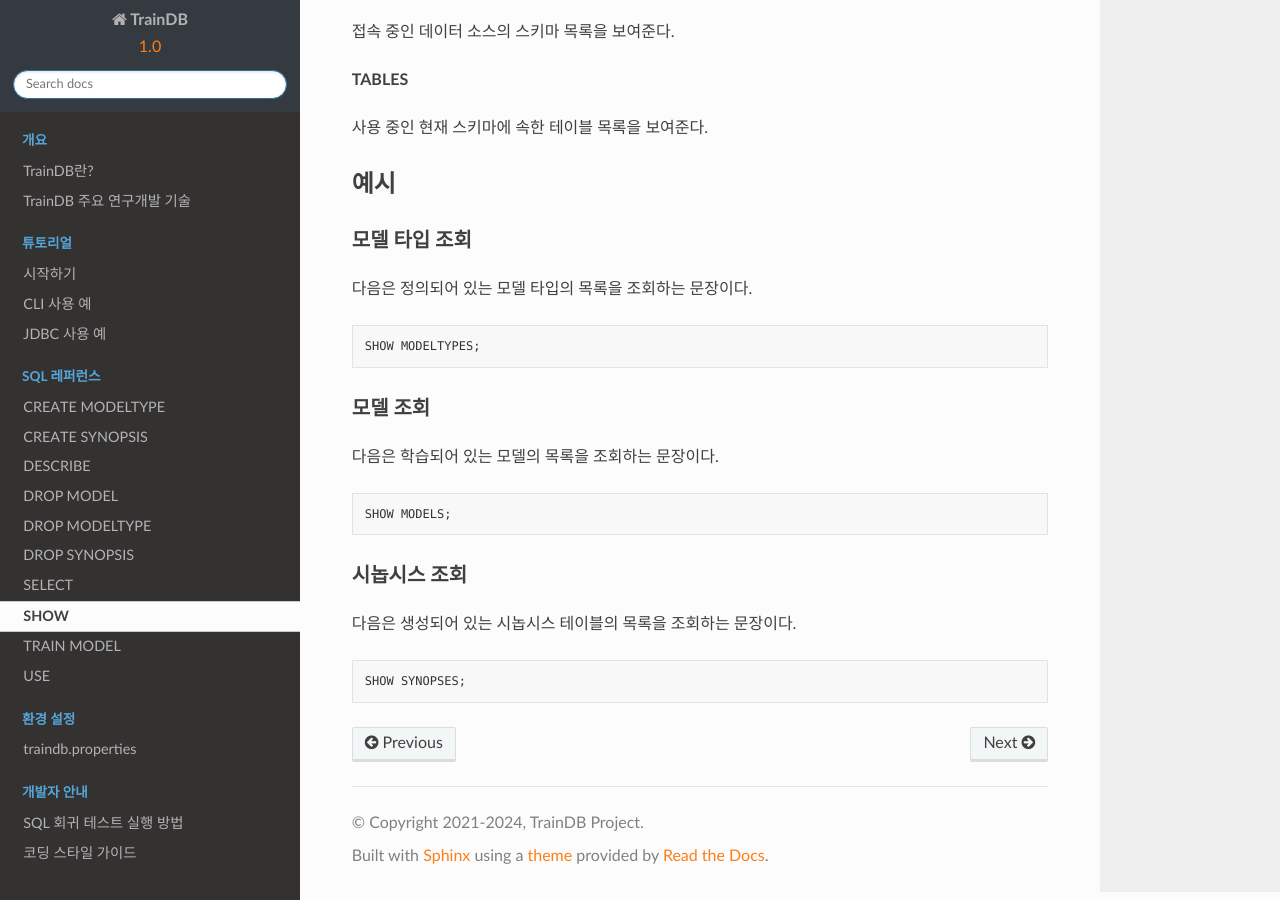
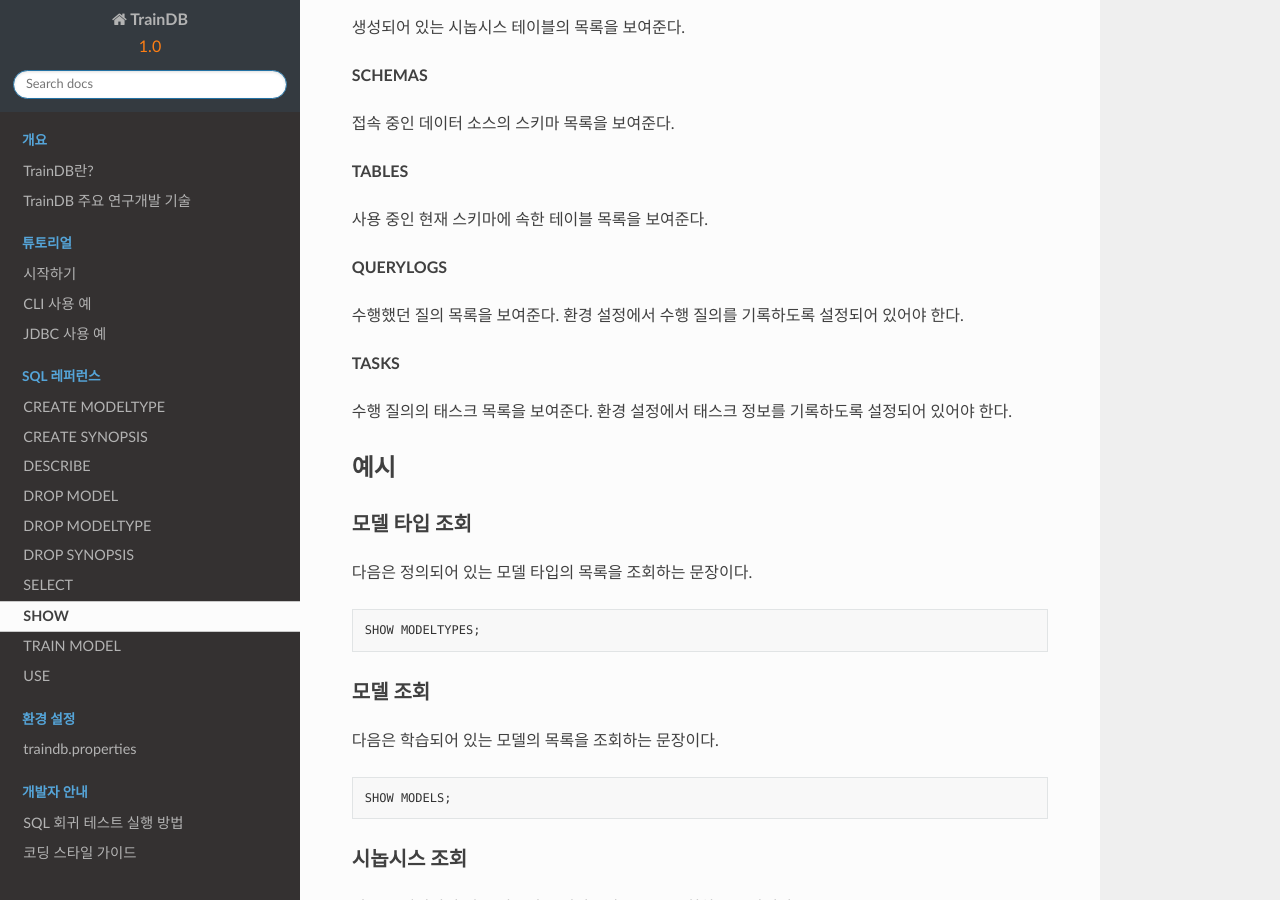
Before and after one commit to traindb-project/traindb-doc-kr, a Sphinx documentation site: the page built from docs/sql/show.rst, in a window 1280 px wide and 900 px high, scrolled down 1047 px. Built offline with Sphinx 7.4.7 and the Read the Docs theme 2.0.0, drawn with Linux system fonts in a browser that asks for light colours.

Commit message:
update v1.0 documentation

```diff
--- a/docs/sql/show.rst
+++ b/docs/sql/show.rst
@@ -48,6 +48,14 @@ SHOW
 
 사용 중인 현재 스키마에 속한 테이블 목록을 보여준다.
 
+**QUERYLOGS**
+
+수행했던 질의 목록을 보여준다. 환경 설정에서 수행 질의를 기록하도록 설정되어 있어야 한다.
+
+**TASKS**
+
+수행 질의의 태스크 목록을 보여준다. 환경 설정에서 태스크 정보를 기록하도록 설정되어 있어야 한다.
+
 
 예시
 ----
```
Also changed, not shown: docs/_static/rrd/show.rrd.svg.
